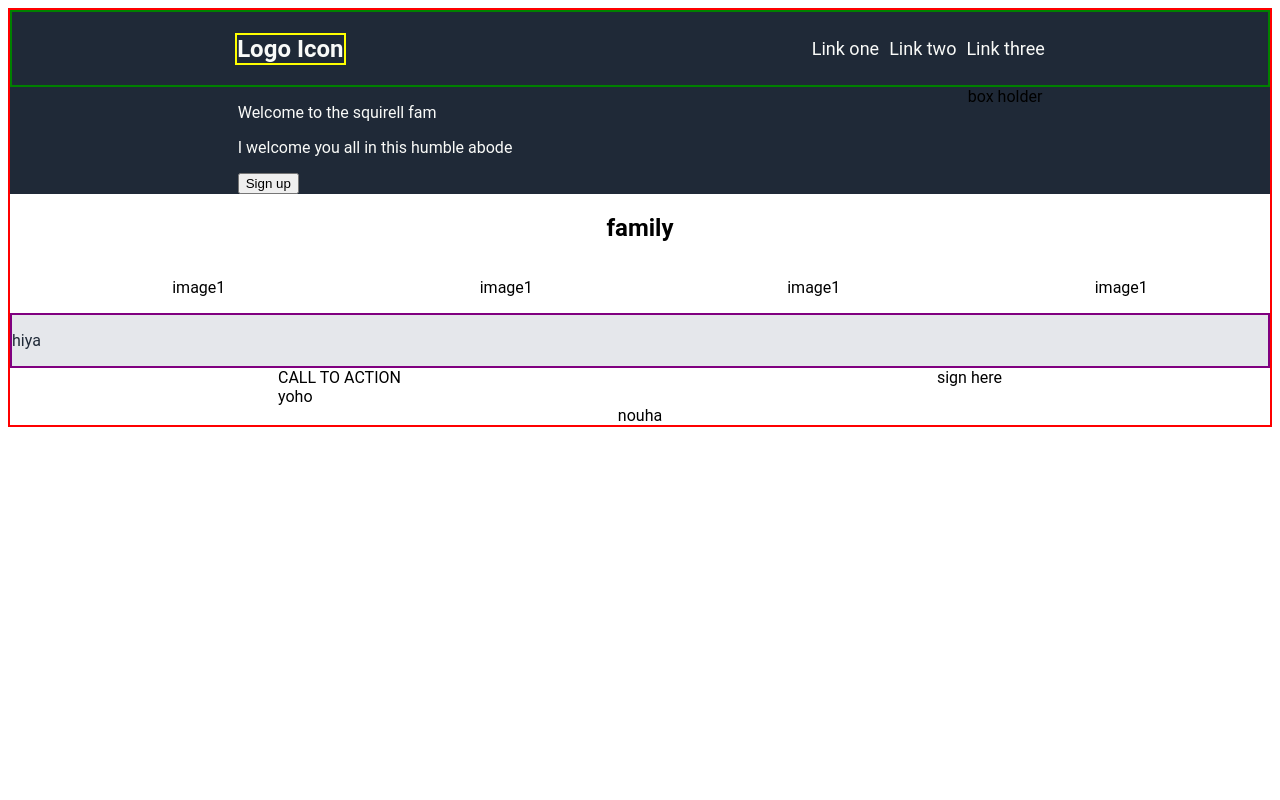
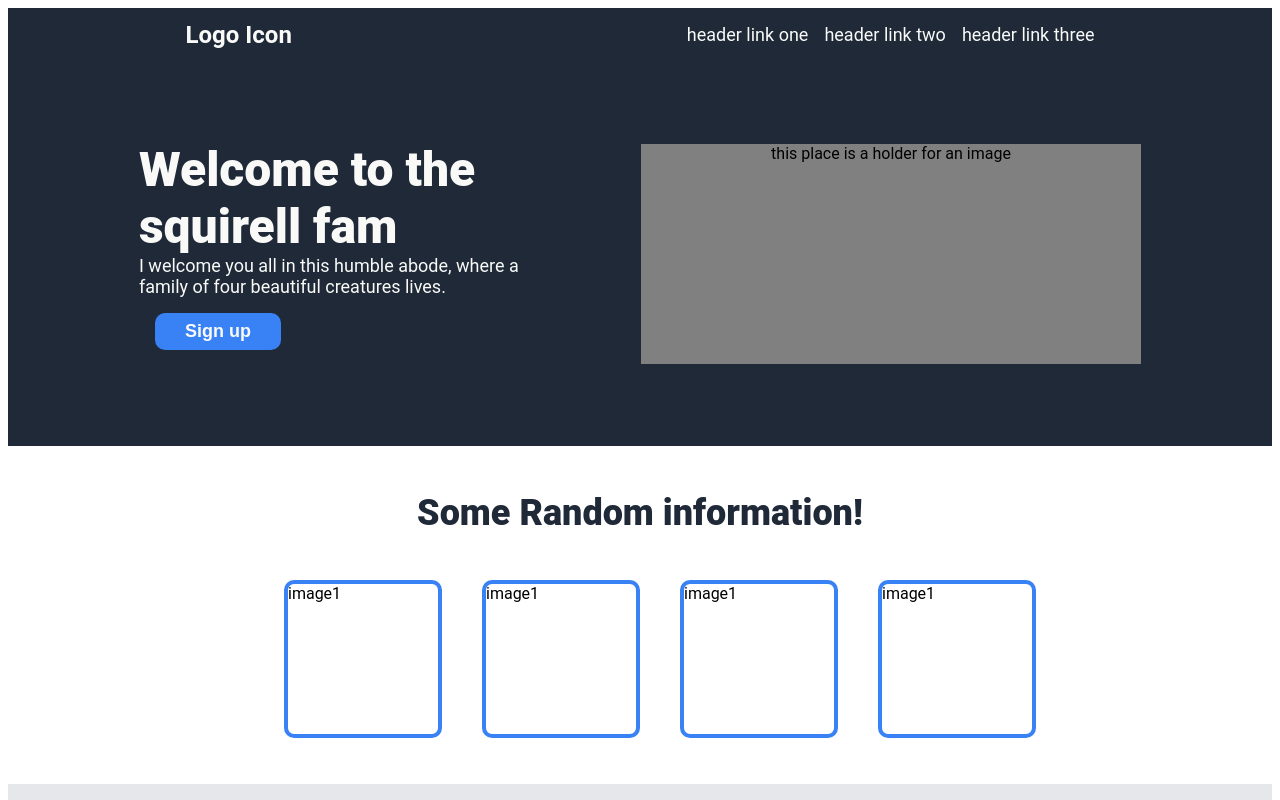
Before and after one commit to Nouha-A/Squirell-Landing-page, a plain HTML site: page index.html in a window 1280 px wide. Shown: the top 800 px of the page. Drawn offline with Linux system fonts and the light colour scheme.

Commit message:
Finish initial design

```diff
--- a/index.html
+++ b/index.html
@@ -6,56 +6,70 @@
     <meta name="viewport" content="width=device-width, initial-scale=1.0">
     <title>Squirell Family</title>
     <link rel="stylesheet" href="./style.css">
+   <!-- <link href='https://fonts.googleapis.com/css?family=Roboto' rel='stylesheet'>-->
 </head>
 <body>
 <div class="header">
     <div class="logo">Logo Icon</div>
-    <ul>
-        <li> <a href="#">Link one</a></li>
-        <li> <a href="#">Link two</a></li>
-        <li> <a href="#">Link three</a></li>
+    <ul class="link">
+        <li> <a href="#">header link one</a></li>
+        <li> <a href="#">header link two</a></li>
+        <li> <a href="#">header link three</a></li>
     </ul>
 </div>
 
 <div class="welcome">
     <div class="text">
-        <p>Welcome to the squirell fam</p>
+        <p class="intro">Welcome to the squirell fam</p>
         <p id="content" >I  welcome you all in this
-            humble abode
+            humble abode, where a family of four beautiful
+            creatures lives.
         </p>
-        <button>Sign up</button>
+        <button class="first">Sign up</button>
     </div>
 
     <div class="big-image">
-        box holder
+        this place is a holder for an image
     </div>
 </div>
 
      <div class="family">
-        <h2>family</h2>
+        <h2>Some Random information! </h2>
         <ul class="family-images">
-            <li>image1</li>
-            <li>image1</li>
-            <li>image1</li>
-            <li>image1</li>
+            <li id="family-images">image1</li>
+            <li id="family-images">image1</li>
+            <li id="family-images">image1</li>
+            <li id="family-images">image1</li>
         </ul>
     </div>
 
     <div class="quotes">
-        <p class="say"> hiya</p>
+        <p class="saying"> There are many variations of
+            passages of Lorem Ipsum available,
+            but the majority have suffered alteration
+            in some form, by injected humour, or
+             randomised words which don't look even
+              slightly believable. If you are going to
+               use a passage of Lorem Ipsum, you need to be
+            sure there isn't anything embarrassing hidden. </p>
+            <p class="from">-Papa Squirrel</p>
     </div>
-
+<div class="container-new">
     <div class="cta">
         <div class="content">
-            <div class="title">CALL TO ACTION</div>
-           <span>yoho</span>
+            <div class="title">Call to action , it's time!</div>
+           <p class="action">yoho please please please sign up yaaaaay!</p>
         </div>
-        <butoon>sign here</butoon>
+        <div class="b2">
+        <butoon class="second">Sign Up</butoon>
+        </div>
+    </div>
  </div>
 
     <div class="footer">
-        nouha
+        @Nouha-A
     </div>
+
 
 </body>
 </html>
--- a/style.css
+++ b/style.css
@@ -1,18 +1,15 @@
 body {
-    font-family: roboto ,'Times New Roman', Times, serif;
-    border: 2px solid red;
-    display: flex;
+    font-family: 'Roboto', sans-serif;
+    border: none;
+     display: flex;
     flex-direction: column;
-   /* justify-content: space-between;*/
-   /* padding: 0;*/
 }
 .header {
     background-color: #1F2937;
     display: flex;
     justify-content: space-around;
-    border: 2px solid green;
     align-items: center;
-    padding: 10px;
+    padding: 0px;
     /*margin: 0;*/
 }
 .logo {
@@ -20,13 +17,11 @@ body {
     font-weight: bold;
     color: #f9faf8;
     padding: 0;
-    /*margin-right: auto;*/
-    border: 2px solid yellow;
 }
-ul {
+ul.link {
     list-style-type: none;
     display: flex;
-    gap: 10px;
+    gap: 16px;
 }
 a {
     color: #f9faf8;
@@ -37,41 +32,133 @@ a {
 .welcome {
     display: flex;
     justify-content: space-around;
+    align-items: center;
     background-color: #1F2937;
+    padding: 80px;
 }
-p {
+.intro {
+    max-width: 400px;
     color: #f9faf8;
+    font-size: 48px;
+    font-weight: 800;
+    margin: 0;
+}
+#content {
+    max-width: 400px;
+    color: #f9faf8;
+    font-size: 18px;
+    margin: 0;
+}
+.first {
+    background-color: #3882f6;
+    color: #f9faf8;
+    padding: 8px 30px;
+    border: none;
+    border-radius: 10px;
+    cursor: pointer;
+    font-size: 18px;
+    font-weight: 700;
+    margin: 16px;
+}
+.big-image {
+    text-align: center;
+    background-color: rgb(128, 128, 128 , 50);
+  /*  padding: 60px;*/
+    min-width: 500px;
+    min-height: 220px;
 }
 .family {
     display: flex;
     flex-direction: column;
+    padding-top: 16px;
+    padding-bottom: 30px;
 }
 
 h2 {
     text-align: center;
+    font-size: 36px;
+    font-weight: 800;
+    color: #1F2937;
 }
 
 .family-images {
     display: flex;
-    justify-content: space-around;
+    justify-content: center;
+    gap: 40px;
+    list-style-type: none;
+}
+#family-images {
+    border: 4px solid #3882f6;
+    border-radius: 10px;
+    min-width: 150px;
+    min-height: 150px;
 }
 .quotes {
     display: flex;
+    flex-direction: column;
     justify-items: center;
- /*   align-items: center;*/
+   /* align-items: center;*/
     background-color: #e5e7eb;
-    border: 2px solid purple;
+    color: #1F2937;
+    padding: 32px;
 }
-.say {
-    color: #1F2937
-
+.saying {
+    align-self: center;
+    font-style: italic;
+    font-size: 32px;
+    font-family: light;
+    max-width: 650px;
+}
+.from {
+    font-size: 24px;
+    font-weight: 800;
+    text-align: right;
+    /*margin-right: 0;*/
+   /* align-self: self-end;*/
+}
+.container-new {
+  background-color: #f9faf8;
 }
 .cta {
+    min-width: 800px;
+    min-height: 100px;
     display: flex;
     justify-content: space-around;
+    align-items: center;
+    border: 2px solid #3882f6;
+    border-radius: 10px;
+    background-color: #3882f6;
+    padding: 28px;
+    margin: 50px 200px 50px ;
+}
+.title {
+    color: #f9faf8;
+    font-size: 28px;
+    font-weight: 700;
+    margin: 0;
+}
+.action {
+    color: #f9faf8;
+    font-size: 16px;
+    margin: 0;
+}
+.second {
+    background-color: #3882f6;
+    color: #f9faf8;
+    padding: 8px 30px;
+    border: 2px solid #f9faf8;
+    border-radius: 10px;
+    cursor: pointer;
+    font-size: 18px;
+    font-weight: 700;
+    margin: 16px;
 }
 .footer {
     display: flex;
     justify-content: center;
     align-items: center;
+    background-color: #1F2937;
+    color: #f9faf8;
+    font-size: 18px;
+    padding: 30px;
 }
```
Lines whose indentation alone changed are shown as unchanged.
